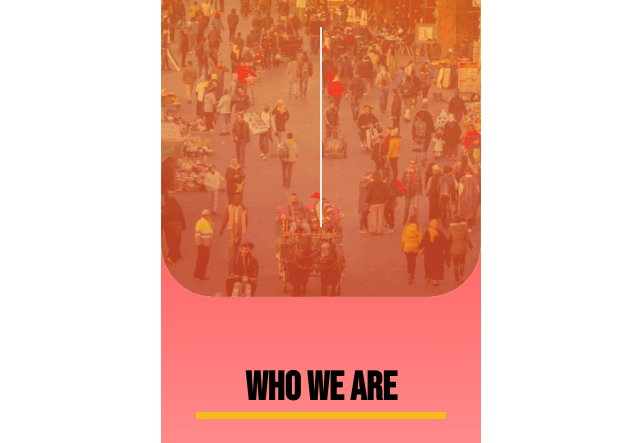
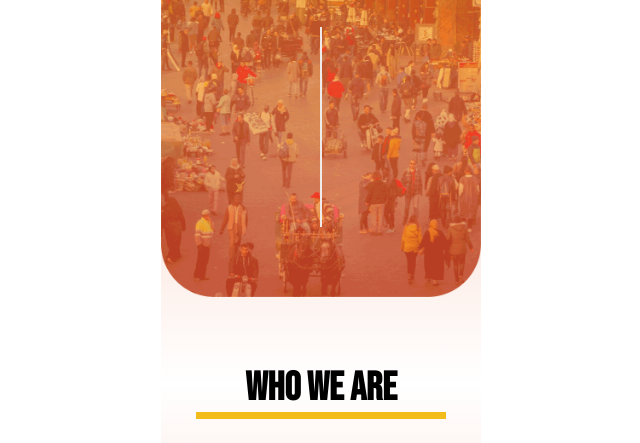
Before and after one commit to YegorCreative/MosaicMovements, a plain HTML site: page index.html in a window 1280 px wide. Shown: the part 354-797 px from the top of the page, without its empty margins (319-959 px from the left). Drawn offline with Linux system fonts and the light colour scheme.

Commit message:
update all1

```diff
--- a/CSS/styles.css
+++ b/CSS/styles.css
@@ -28,8 +28,8 @@ body {
     align-items: center;
 }
 #mainContainer {
-    background-color: red;
-    background-image: linear-gradient(180deg, red, white, red);
+    background-color: #F29979;
+    background-image: linear-gradient(180deg, #F29979, white,#F29979, white, #F29979);
 }
 .sidenav {
     height: 100%;
```
